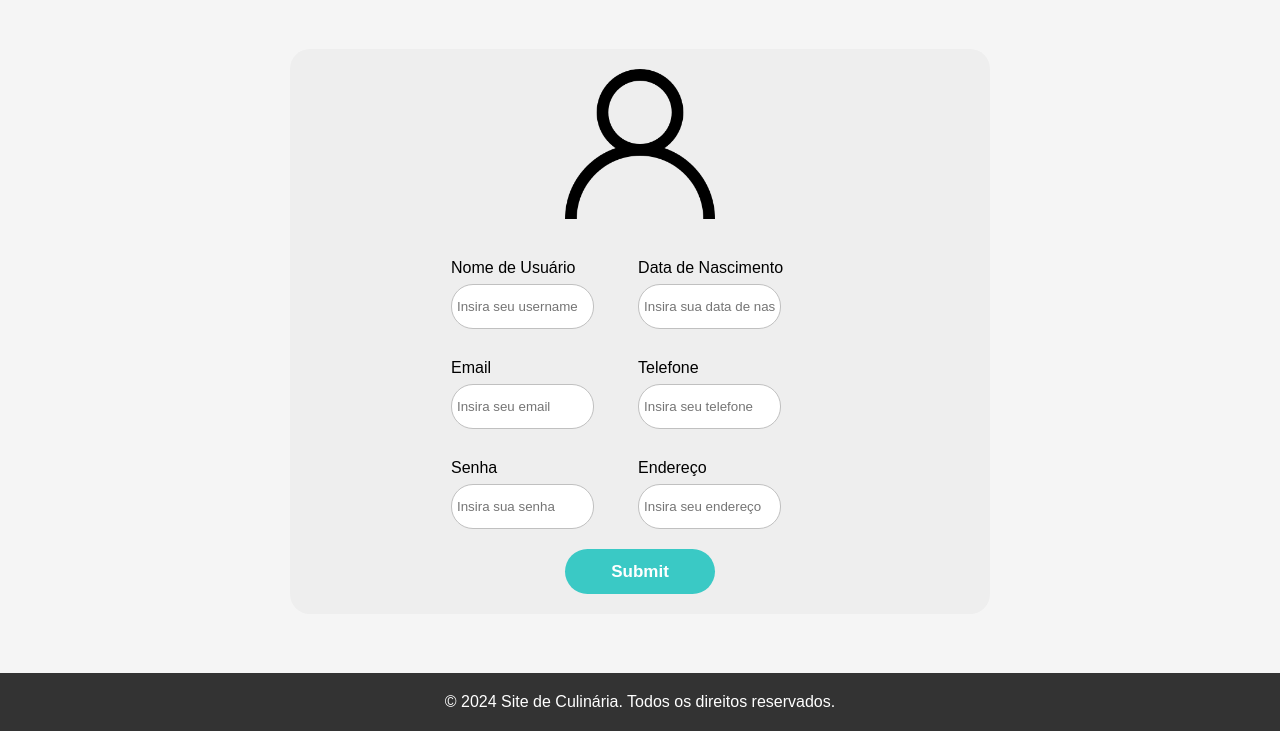
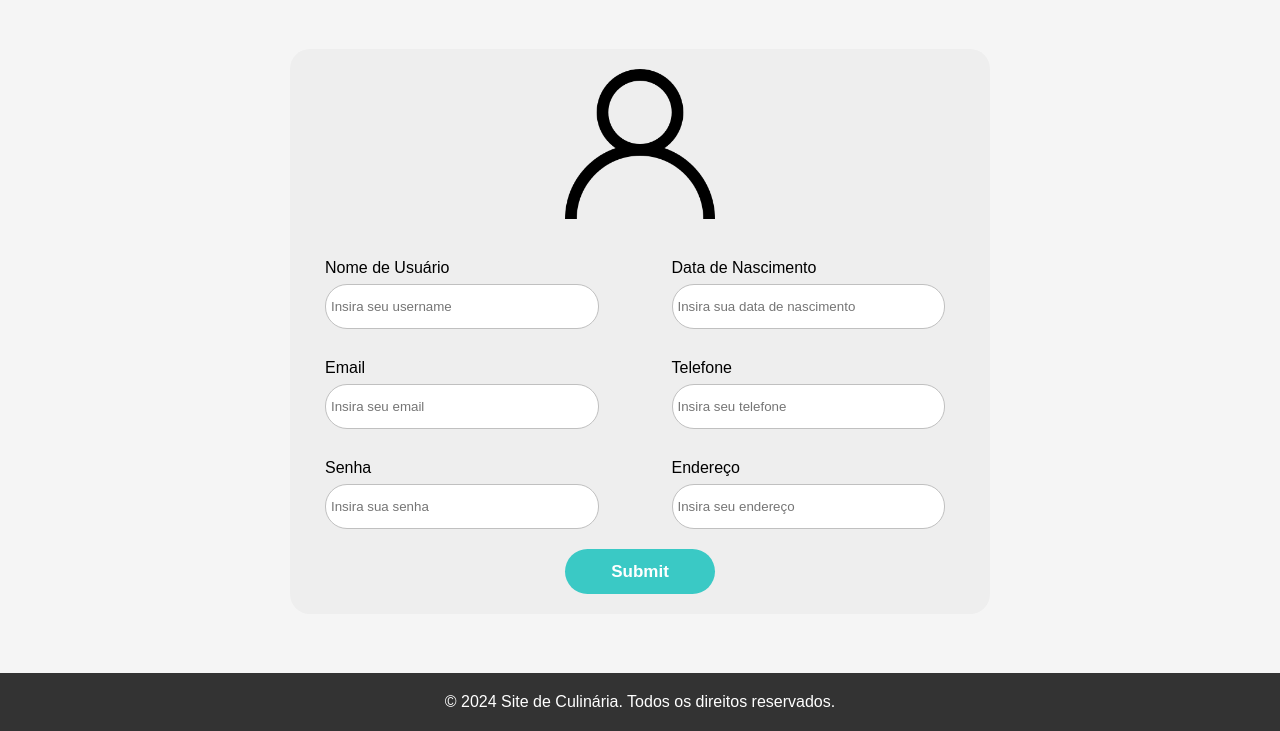
Before and after one commit to Ezequielzz/Hackaton-BD, a website: page View/cadastro.html in a window 1280 px wide. Shown: the part 69-800 px from the top of the page. Drawn offline with Linux system fonts and the light colour scheme.

Commit message:
Arrumando Cadastro

```diff
--- a/View/CSS/cadastro.css
+++ b/View/CSS/cadastro.css
@@ -37,8 +37,7 @@
     width: 45%; /* Cada formulário ocupa 45% do espaço */
   }
 
-  .formulario input,
-  .formulario2 input {
+  .formulario input {
     width: calc(100% - 10px); /* Para levar em consideração a borda de 2px (5px de cada lado) */
     height: 45px;
     margin-top: 7px;
@@ -52,8 +51,7 @@
     font-family: 'Lilita One', sans-serif;
   }
 
-  .formulario input:not(:last-child),
-  .formulario2 input:not(:last-child) {
+  .formulario input:not(:last-child) {
     margin-bottom: 30px;
   }
 
--- a/View/cadastro.html
+++ b/View/cadastro.html
@@ -25,11 +25,11 @@
   </header>
 
   <div class="container">
+    <form action="http://localhost:3000/cadastro" method="POST">
       <div class="cadastro">
         <div class="imgCadastro">
           <img src="/Assets/Imagens/user.png" alt="Imagem Login">
         </div>
-      <form action="http://localhost:3000/cadastro" method="POST">
         <div class="formularios">
           <div class="formulario">
             <label for="lnome">Nome de Usuário</label>
```
Lines whose indentation alone changed are shown as unchanged.
